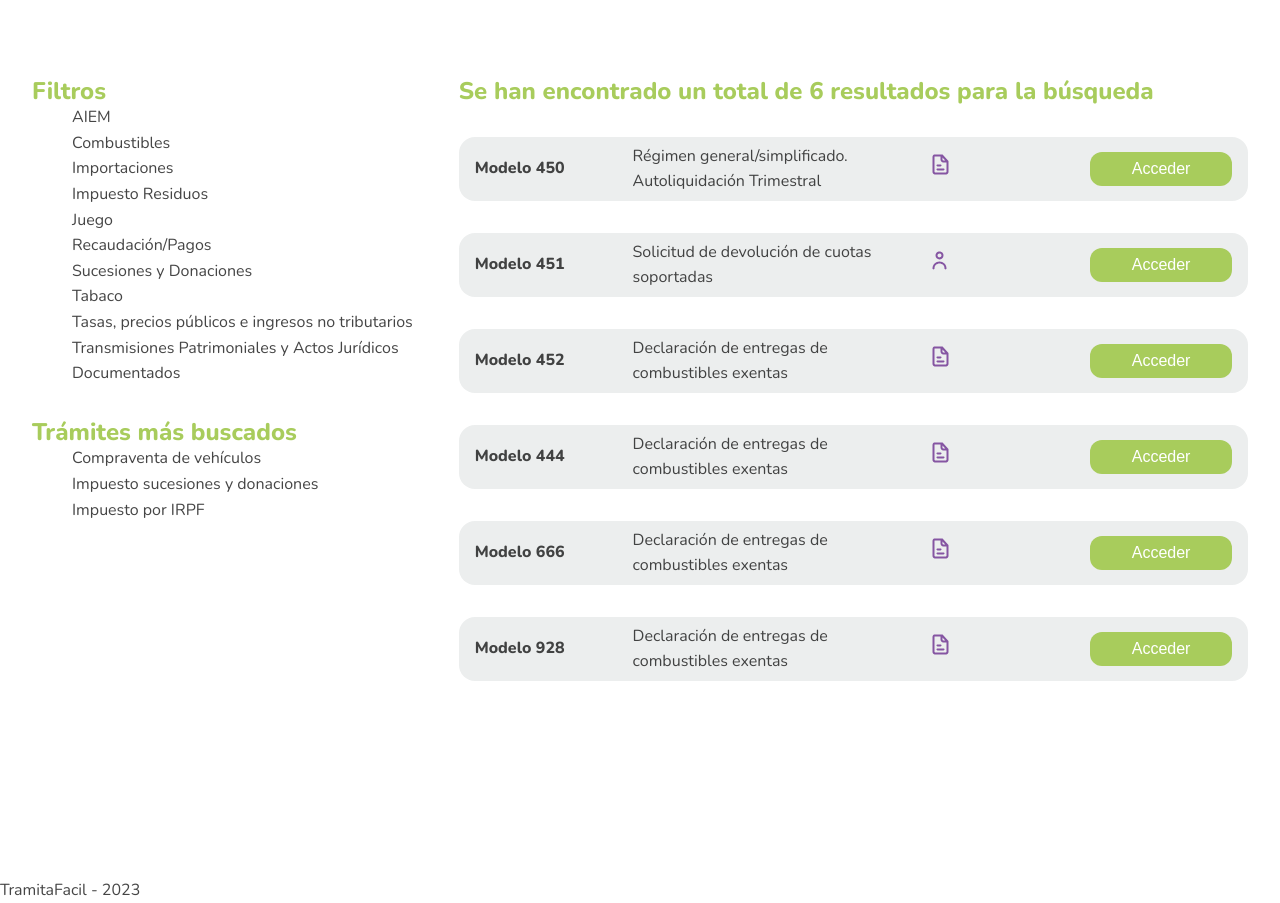
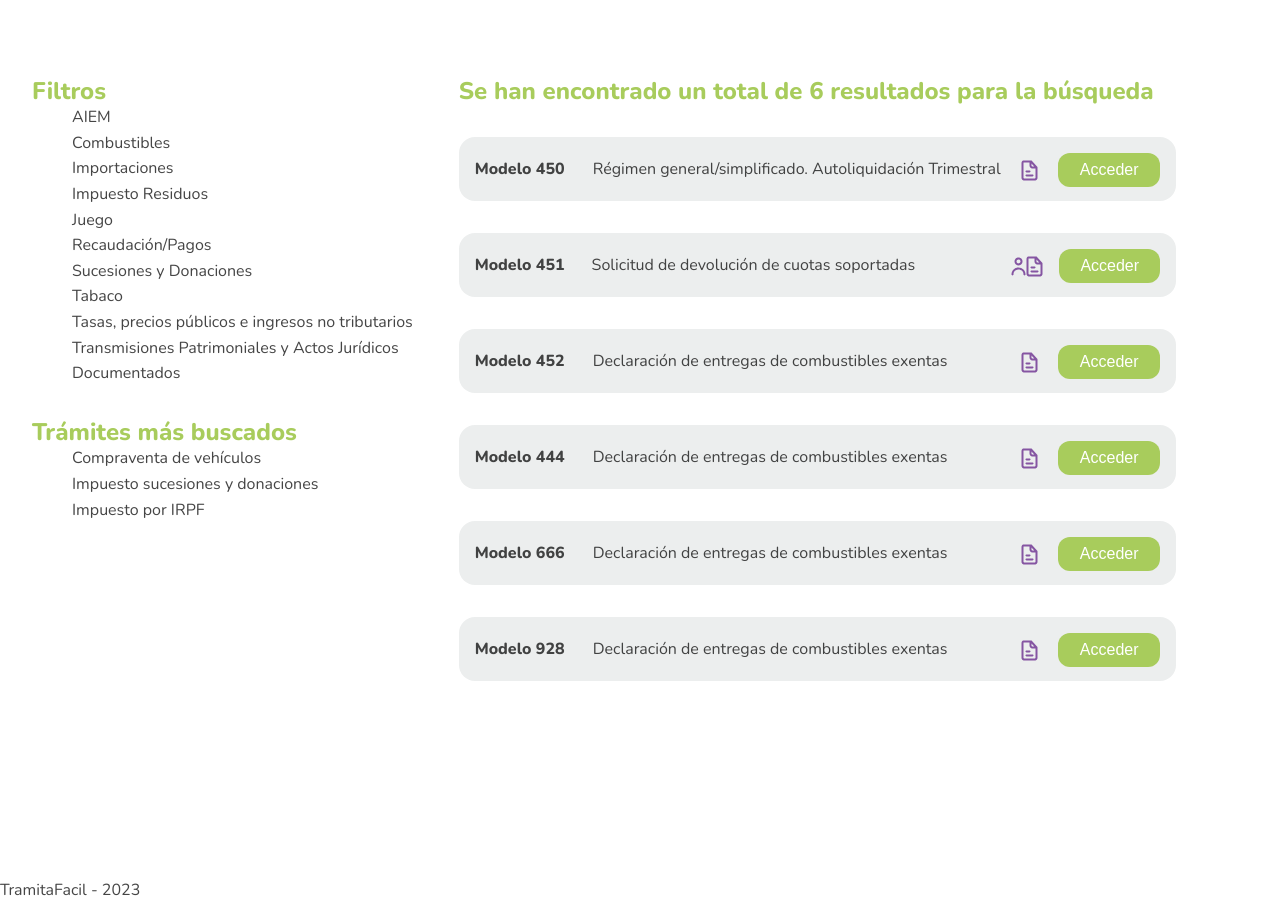
Before and after one commit to cristina-bosa/tramitafacil, a Vue app: page / in a window 1280 px wide. Shown: the part 780-1683 px from the top of the page. Built offline with nearby package versions, Linux system fonts and the light colour scheme.

Commit message:
change css

```diff
--- a/src/components/Content.vue
+++ b/src/components/Content.vue
@@ -13,9 +13,11 @@
     >
       <template #title>{{procedure.title}}</template>
       <template #description>{{procedure.description}}</template>
-      <template v-if="procedure.modeProcedure === 'PT'" #icon><iconUser/></template>
-      <template v-if="procedure.modeProcedure === 'P'" #icon><iconDoc/></template>
-      <template v-if="procedure.modeProcedure === 'T'" #icon><iconDoc/></template>
+      <iconUser v-if="procedure.modeProcedure === 'PT'" />
+      <iconDoc v-if="procedure.modeProcedure === 'PT'" />
+      <iconDoc v-if="procedure.modeProcedure === 'T'" />
+      <iconDoc v-if="procedure.modeProcedure === 'P'" />
+
       <template #button><button type="button" class="btn-primary">Acceder</button></template>
     </ProcedureItem>
   </section>
--- a/src/components/ProcedureItem.vue
+++ b/src/components/ProcedureItem.vue
@@ -6,9 +6,9 @@
     <p>
       <slot name="description"></slot>
     </p>
-    <p>
-      <slot name="icon"></slot>
-    </p>
+    <i class="icon-center">
+      <slot></slot>
+    </i>
     <slot name="button"></slot>
   </div>
 </template>
@@ -16,17 +16,21 @@
 <style scoped>
 .procedure-list{
   display: grid;
-  grid-template-columns: 1fr 2fr 1fr 1fr;
+  grid-template-columns: 1fr 4fr 0.25fr 1fr;
   height: 8vh;
   min-height: 8vh;
   justify-content: space-between;
   align-items: center;
   width: 100%;
   background-color: var(--white-soft);
-  padding-left: 1rem;
-  padding-right: 1rem;
+  padding: 1rem;
+  gap: 1rem;
   border-radius: 1rem;
-  gap: 1rem;
+}
+.icon-center{
+  display: flex;
+  justify-content: center;
+  align-items: center;
 }
 
 </style>
```
